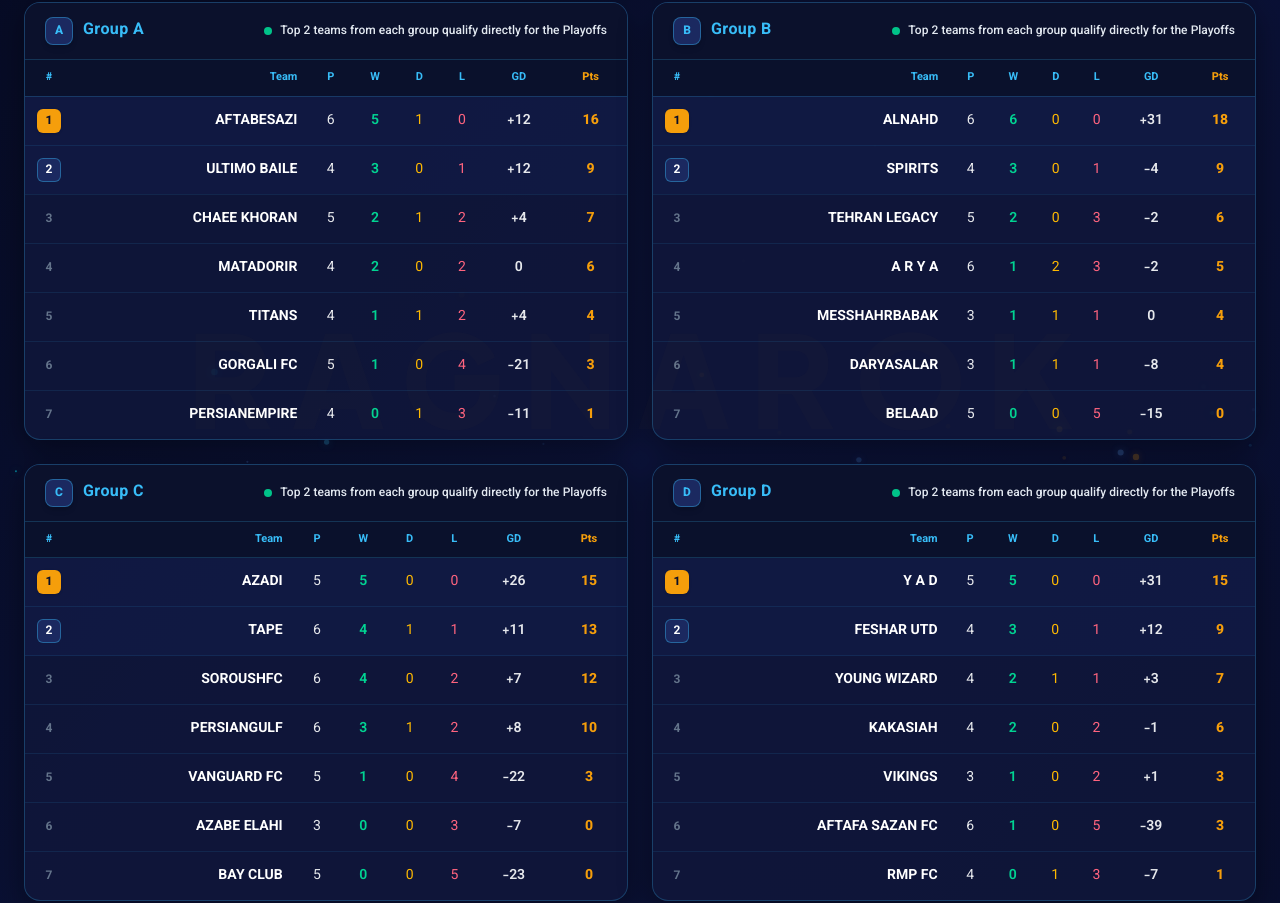
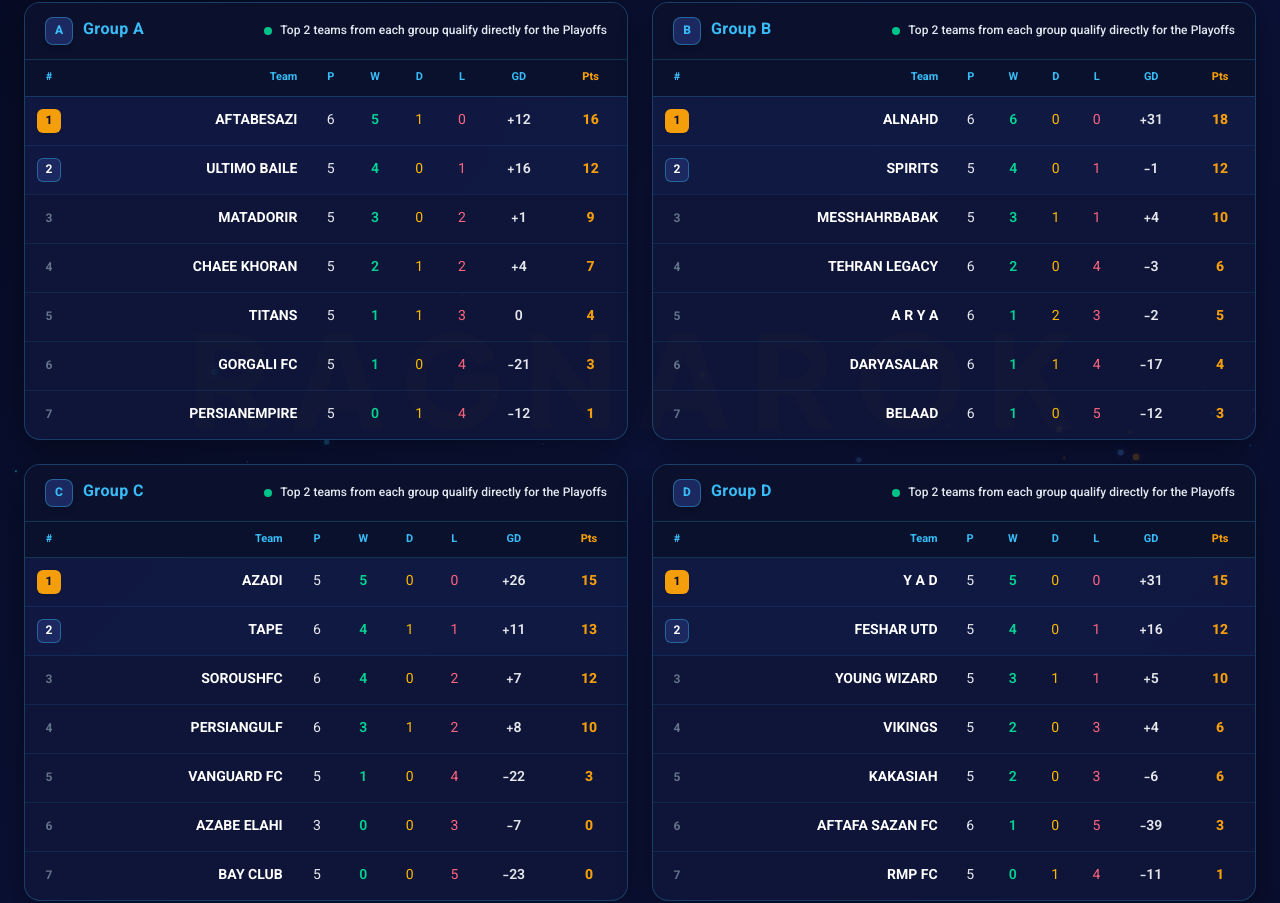
Before and after one commit to amira132ac-svg/TMProClubss, a React (Vite) app: page / in a window 1280 px wide. Shown: the part 311-1214 px from the top of the page. Built offline with nearby package versions, Linux system fonts and the light colour scheme.

Commit message:
fix: update round 7 match results
Update scores and statuses for completed matches in group A and B.

```diff
--- a/src/data/initialData.ts
+++ b/src/data/initialData.ts
@@ -705,31 +705,31 @@ export const initialMatches: Match[] = [
     id: 'm-up-a-3',
     group: 'A',
     round: 7,
-    homeTeamId: 'team-a1',
-    awayTeamId: 'team-a4',
-    homeTeamName: 'PERSIANEMPIRE',
-    awayTeamName: 'MATADORIR',
-    homeScore: null,
-    awayScore: null,
-    status: 'upcoming',
+    homeTeamId: 'team-a4',
+    awayTeamId: 'team-a1',
+    homeTeamName: 'MATADORIR',
+    awayTeamName: 'PERSIANEMPIRE',
+    homeScore: 5,
+    awayScore: 4,
+    status: 'finished',
     date: 'Wednesday',
     day: 'Wednesday',
-    time: '11:30'
+    time: 'FT'
   },
   {
     id: 'm-up-a-4',
     group: 'A',
     round: 7,
-    homeTeamId: 'team-a7',
-    awayTeamId: 'team-a6',
-    homeTeamName: 'TITANS',
-    awayTeamName: 'ULTIMO BAILE',
-    homeScore: null,
-    awayScore: null,
-    status: 'upcoming',
+    homeTeamId: 'team-a6',
+    awayTeamId: 'team-a7',
+    homeTeamName: 'ULTIMO BAILE',
+    awayTeamName: 'TITANS',
+    homeScore: 4,
+    awayScore: 0,
+    status: 'finished',
     date: 'Wednesday',
     day: 'Wednesday',
-    time: '12:00'
+    time: 'FT'
   },
 
   // GROUP B MATCHES
@@ -982,12 +982,12 @@ export const initialMatches: Match[] = [
     awayTeamId: 'team-b1',
     homeTeamName: 'TEHRAN LEGACY',
     awayTeamName: 'MESSHAHRBABAK',
-    homeScore: null,
-    awayScore: null,
-    status: 'upcoming',
+    homeScore: 0,
+    awayScore: 1,
+    status: 'finished',
     date: 'Wednesday',
     day: 'Wednesday',
-    time: '10:30'
+    time: 'FT'
   },
   {
     id: 'm-up-b-4',
@@ -997,12 +997,12 @@ export const initialMatches: Match[] = [
     awayTeamId: 'team-b4',
     homeTeamName: 'MESSHAHRBABAK',
     awayTeamName: 'DARYASALAR',
-    homeScore: null,
-    awayScore: null,
-    status: 'upcoming',
+    homeScore: 3,
+    awayScore: 0,
+    status: 'finished',
     date: 'Wednesday',
     day: 'Wednesday',
-    time: '11:00'
+    time: 'FT'
   },
   {
     id: 'm-up-b-5',
@@ -1012,12 +1012,42 @@ export const initialMatches: Match[] = [
     awayTeamId: 'team-b2',
     homeTeamName: 'DARYASALAR',
     awayTeamName: 'SPIRITS',
+    homeScore: 0,
+    awayScore: 3,
+    status: 'finished',
+    date: 'Wednesday',
+    day: 'Wednesday',
+    time: 'FT'
+  },
+  {
+    id: 'm-up-b-7',
+    group: 'B',
+    round: 7,
+    homeTeamId: 'team-b7',
+    awayTeamId: 'team-b4',
+    homeTeamName: 'BELAAD',
+    awayTeamName: 'DARYASALAR',
+    homeScore: 3,
+    awayScore: 0,
+    status: 'finished',
+    date: 'Wednesday',
+    day: 'Wednesday',
+    time: 'FT'
+  },
+  {
+    id: 'm-up-b-8',
+    group: 'B',
+    round: 7,
+    homeTeamId: 'team-b1',
+    awayTeamId: 'team-b2',
+    homeTeamName: 'MESSHAHRBABAK',
+    awayTeamName: 'SPIRITS',
     homeScore: null,
     awayScore: null,
     status: 'upcoming',
-    date: 'Wednesday',
-    day: 'Wednesday',
-    time: '11:30'
+    date: 'Friday',
+    day: 'Friday',
+    time: '10:10'
   },
 
   // GROUP C MATCHES
@@ -1524,16 +1554,46 @@ export const initialMatches: Match[] = [
     id: 'm-up-d-1',
     group: 'D',
     round: 6,
-    homeTeamId: 'team-d4',
-    awayTeamId: 'team-d2',
-    homeTeamName: 'VIKINGS',
-    awayTeamName: 'YOUNG WIZARD',
-    homeScore: null,
-    awayScore: null,
-    status: 'upcoming',
+    homeTeamId: 'team-d2',
+    awayTeamId: 'team-d4',
+    homeTeamName: 'YOUNG WIZARD',
+    awayTeamName: 'VIKINGS',
+    homeScore: 3,
+    awayScore: 1,
+    status: 'finished',
     date: 'Wednesday',
     day: 'Wednesday',
-    time: '12:00'
+    time: 'FT'
+  },
+  {
+    id: 'm-up-d-2',
+    group: 'D',
+    round: 6,
+    homeTeamId: 'team-d4',
+    awayTeamId: 'team-d1',
+    homeTeamName: 'VIKINGS',
+    awayTeamName: 'KAKASIAH',
+    homeScore: 8,
+    awayScore: 3,
+    status: 'finished',
+    date: 'Wednesday',
+    day: 'Wednesday',
+    time: 'FT'
+  },
+  {
+    id: 'm-up-d-3',
+    group: 'D',
+    round: 6,
+    homeTeamId: 'team-d6',
+    awayTeamId: 'team-d7',
+    homeTeamName: 'FESHAR UTD',
+    awayTeamName: 'RMP FC',
+    homeScore: 5,
+    awayScore: 1,
+    status: 'finished',
+    date: 'Wednesday',
+    day: 'Wednesday',
+    time: 'FT'
   }
 ];
 
@@ -1559,6 +1619,16 @@ export const initialTopScorers: Player[] = [
     avatar: '⚽'
   },
   {
+    id: 'p-sourosh-1',
+    name: 'bb radin',
+    teamId: 'team-c3',
+    teamName: 'Sourosh fc / TehranLegacy',
+    goals: 8,
+    assists: 2,
+    matchesPlayed: 4,
+    avatar: '⭐'
+  },
+  {
     id: 'p-feshar-1',
     name: 'Zix9',
     teamId: 'team-d6',
@@ -1599,6 +1669,16 @@ export const initialTopScorers: Player[] = [
     avatar: '🌟'
   },
   {
+    id: 'p-kaka-moos',
+    name: 'Moosazadeh / MOOSAZADEH',
+    teamId: 'team-a6',
+    teamName: 'kakasiah',
+    goals: 5,
+    assists: 3,
+    matchesPlayed: 4,
+    avatar: '🎯'
+  },
+  {
     id: 'p-titans-2',
     name: 'Farhan / Farahan',
     teamId: 'team-a7',
@@ -1619,6 +1699,26 @@ export const initialTopScorers: Player[] = [
     avatar: '⚡'
   },
   {
+    id: 'p-chaee-1',
+    name: 'Kiarash',
+    teamId: 'team-a5',
+    teamName: 'chaeekhoran',
+    goals: 4,
+    assists: 4,
+    matchesPlayed: 4,
+    avatar: '🍵'
+  },
+  {
+    id: 'p-chaee-sab',
+    name: 'Sabeti / Sabetii',
+    teamId: 'team-a5',
+    teamName: 'chaeekhoran',
+    goals: 4,
+    assists: 2,
+    matchesPlayed: 4,
+    avatar: '⚽'
+  },
+  {
     id: 'p-baile-1',
     name: 'Mz',
     teamId: 'team-c3',
@@ -1639,16 +1739,6 @@ export const initialTopScorers: Player[] = [
     avatar: '🎯'
   },
   {
-    id: 'p-chaee-1',
-    name: 'Kiarash',
-    teamId: 'team-a5',
-    teamName: 'chaeekhoran',
-    goals: 4,
-    assists: 3,
-    matchesPlayed: 4,
-    avatar: '🍵'
-  },
-  {
     id: 'p-yad-2',
     name: 'Mikh',
     teamId: 'team-d5',
@@ -1684,7 +1774,7 @@ export const initialTopScorers: Player[] = [
     teamId: 'team-a3',
     teamName: 'Aftabesazi',
     goals: 4,
-    assists: 1,
+    assists: 4,
     matchesPlayed: 4,
     avatar: '🎯'
   },
@@ -1702,6 +1792,26 @@ export const initialTopScorers: Player[] = [
 
 export const initialTopAssists: Player[] = [
   {
+    id: 'p-kaka-zare',
+    name: 'Zare',
+    teamId: 'team-a6',
+    teamName: 'kakasiah',
+    goals: 3,
+    assists: 4,
+    matchesPlayed: 4,
+    avatar: '⚡'
+  },
+  {
+    id: 'p-chaee-1',
+    name: 'Kiarash',
+    teamId: 'team-a5',
+    teamName: 'chaeekhoran',
+    goals: 4,
+    assists: 4,
+    matchesPlayed: 4,
+    avatar: '🍵'
+  },
+  {
     id: 'p-yw-2',
     name: 'GORCC',
     teamId: 'team-d2',
@@ -1752,6 +1862,16 @@ export const initialTopAssists: Player[] = [
     avatar: '🔥'
   },
   {
+    id: 'p-aft-2',
+    name: 'Matiniam / Matiniam27',
+    teamId: 'team-a3',
+    teamName: 'Aftabesazi',
+    goals: 4,
+    assists: 4,
+    matchesPlayed: 4,
+    avatar: '🎯'
+  },
+  {
     id: 'p-baile-2',
     name: '26 ta',
     teamId: 'team-c3',
@@ -1812,16 +1932,6 @@ export const initialTopAssists: Player[] = [
     avatar: '💪'
   },
   {
-    id: 'p-chaee-1',
-    name: 'Kiarash',
-    teamId: 'team-a5',
-    teamName: 'chaeekhoran',
-    goals: 4,
-    assists: 3,
-    matchesPlayed: 4,
-    avatar: '🍵'
-  },
-  {
     id: 'p-yad-4',
     name: 'beny / Beny',
     teamId: 'team-d5',
@@ -1882,16 +1992,6 @@ export const initialTopAssists: Player[] = [
     avatar: '🛡️'
   },
   {
-    id: 'p-ds-1',
-    name: 'Matiniam',
-    teamId: 'team-b4',
-    teamName: 'darya salar fc',
-    goals: 1,
-    assists: 3,
-    matchesPlayed: 3,
-    avatar: '🎩'
-  },
-  {
     id: 'p-msh-1',
     name: 'babakop1',
     teamId: 'team-b1',
@@ -1930,6 +2030,16 @@ export const initialTopAssists: Player[] = [
     assists: 3,
     matchesPlayed: 3,
     avatar: '🪄'
+  },
+  {
+    id: 'p-kaka-moos',
+    name: 'MOOSAZADEH / Moosazadeh',
+    teamId: 'team-a6',
+    teamName: 'kakasiah',
+    goals: 5,
+    assists: 3,
+    matchesPlayed: 4,
+    avatar: '🎯'
   }
 ];
 
@@ -1950,39 +2060,41 @@ export interface TeamStatsSummary {
 
 export const initialTeamPlayerStats: TeamStatsSummary[] = [
   {
-    teamName: 'A Z A D I',
-    farsiName: 'آزادی',
-    goals: 16,
+    teamName: 'Aftabe sazi',
+    farsiName: 'آفتاب‌سازی',
+    goals: 21,
     assists: 16,
-    totalPoints: 32,
-    players: [
-      { name: 'Ehsan raeisi / Ehsan', goals: 8, assists: 3 },
-      { name: 'Rabbit XCII / Rabbit', goals: 6, assists: 3 },
-      { name: 'X-MORTEZA', goals: 4, assists: 4 },
-      { name: 'MRF76615 / Mrf', goals: 1, assists: 3 },
-      { name: 'Omid', goals: 0, assists: 4 }
-    ]
-  },
-  {
-    teamName: 'Aftabesazi / Aftafa',
-    farsiName: 'آفتابسازی / آفتابه',
-    goals: 17,
-    assists: 12,
-    totalPoints: 29,
+    totalPoints: 37,
     players: [
       { name: 'Ardalan', goals: 5, assists: 2 },
-      { name: 'Matiniam / Matiniam27', goals: 4, assists: 1 },
+      { name: 'Matiniam27', goals: 4, assists: 2 },
+      { name: 'parsaxbio', goals: 3, assists: 0 },
       { name: 'Alireza.dr', goals: 2, assists: 3 },
+      { name: 'Bisc1t', goals: 1, assists: 1 },
+      { name: 'Ashkan', goals: 1, assists: 1 },
+      { name: 'Nazario', goals: 1, assists: 1 },
       { name: 'Ariandan', goals: 0, assists: 3 },
       { name: 'Rashford', goals: 1, assists: 1 },
       { name: 'Armanx95', goals: 1, assists: 0 },
       { name: 'Badr', goals: 1, assists: 0 },
       { name: 'Sedghi', goals: 1, assists: 0 },
       { name: 'Hosi', goals: 1, assists: 0 },
-      { name: 'Nazario', goals: 1, assists: 0 },
-      { name: 'Javan', goals: 0, assists: 1 },
       { name: 'Mobin', goals: 0, assists: 1 },
       { name: 'KAKA', goals: 0, assists: 1 }
+    ]
+  },
+  {
+    teamName: 'A Z A D I',
+    farsiName: 'آزادی',
+    goals: 16,
+    assists: 16,
+    totalPoints: 32,
+    players: [
+      { name: 'Ehsan raeisi / Ehsan', goals: 8, assists: 3 },
+      { name: 'Rabbit XCII / Rabbit', goals: 6, assists: 3 },
+      { name: 'X-MORTEZA', goals: 4, assists: 4 },
+      { name: 'MRF76615 / Mrf', goals: 1, assists: 3 },
+      { name: 'Omid', goals: 0, assists: 4 }
     ]
   },
   {
@@ -2020,7 +2132,38 @@ export const initialTeamPlayerStats: TeamStatsSummary[] = [
     ]
   },
   {
-    teamName: 'feshar united',
+    teamName: 'Kalasiah / kakasiah',
+    farsiName: 'کاکاسیاه',
+    goals: 12,
+    assists: 11,
+    totalPoints: 23,
+    players: [
+      { name: 'Moosazadeh / MOOSAZADEH', goals: 5, assists: 3 },
+      { name: 'Zare', goals: 3, assists: 4 },
+      { name: 'Malmir', goals: 2, assists: 2 },
+      { name: 'Andrade', goals: 1, assists: 1 },
+      { name: '26adad', goals: 1, assists: 0 },
+      { name: 'Derevenko', goals: 0, assists: 1 }
+    ]
+  },
+  {
+    teamName: 'titans / Titans',
+    farsiName: 'تایتانز',
+    goals: 14,
+    assists: 7,
+    totalPoints: 21,
+    players: [
+      { name: 'ZIGILINHO / Zigilinio', goals: 6, assists: 2 },
+      { name: 'Farhan / Farahan', goals: 5, assists: 2 },
+      { name: 'Reverse', goals: 1, assists: 2 },
+      { name: 'Aboldeylam', goals: 1, assists: 1 },
+      { name: 'Toxic', goals: 1, assists: 0 },
+      { name: 'Farzad', goals: 1, assists: 0 },
+      { name: 'Hashemi', goals: 0, assists: 1 }
+    ]
+  },
+  {
+    teamName: 'feshar united / Feshar UTD',
     farsiName: 'فشار یونایتد',
     goals: 11,
     assists: 10,
@@ -2037,19 +2180,18 @@ export const initialTeamPlayerStats: TeamStatsSummary[] = [
     ]
   },
   {
-    teamName: 'titans / Titans',
-    farsiName: 'تایتانز',
-    goals: 14,
-    assists: 7,
+    teamName: 'chaeekhoran / Chaee Khoran',
+    farsiName: 'چای خوران',
+    goals: 11,
+    assists: 10,
     totalPoints: 21,
     players: [
-      { name: 'ZIGILINHO / Zigilinio', goals: 6, assists: 2 },
-      { name: 'Farhan / Farahan', goals: 5, assists: 2 },
-      { name: 'Reverse', goals: 1, assists: 2 },
-      { name: 'Aboldeylam', goals: 1, assists: 1 },
-      { name: 'Toxic', goals: 1, assists: 0 },
-      { name: 'Farzad', goals: 1, assists: 0 },
-      { name: 'Hashemi', goals: 0, assists: 1 }
+      { name: 'Kiarash', goals: 4, assists: 4 },
+      { name: 'Sabeti / Sabetii', goals: 4, assists: 2 },
+      { name: 'Catalan', goals: 2, assists: 0 },
+      { name: 'KONDAR', goals: 1, assists: 0 },
+      { name: 'ALIREZA', goals: 0, assists: 3 },
+      { name: 'Mehdi', goals: 0, assists: 1 }
     ]
   },
   {
@@ -2085,6 +2227,21 @@ export const initialTeamPlayerStats: TeamStatsSummary[] = [
     ]
   },
   {
+    teamName: 'Sourosh fc / Soroush',
+    farsiName: 'سروش اف‌سی',
+    goals: 12,
+    assists: 6,
+    totalPoints: 18,
+    players: [
+      { name: 'bb radin', goals: 7, assists: 2 },
+      { name: 'Pogba / pogba', goals: 1, assists: 1 },
+      { name: 'parsa', goals: 1, assists: 0 },
+      { name: 'Gheysari', goals: 1, assists: 2 },
+      { name: 'Armin', goals: 1, assists: 0 },
+      { name: '1stArshia', goals: 1, assists: 1 }
+    ]
+  },
+  {
     teamName: 'viking',
     farsiName: 'وایکینگز',
     goals: 8,
@@ -2099,33 +2256,33 @@ export const initialTeamPlayerStats: TeamStatsSummary[] = [
     ]
   },
   {
-    teamName: 'chaeekhoran',
-    farsiName: 'چای خوران',
-    goals: 10,
-    assists: 9,
-    totalPoints: 19,
-    players: [
-      { name: 'Kiarash', goals: 4, assists: 3 },
-      { name: 'Sabeti / Sabetii', goals: 3, assists: 2 },
-      { name: 'Catalan', goals: 2, assists: 0 },
-      { name: 'KONDAR', goals: 1, assists: 0 },
-      { name: 'ALIREZA', goals: 0, assists: 3 },
-      { name: 'Mehdi', goals: 0, assists: 1 }
-    ]
-  },
-  {
-    teamName: 'Sourosh fc / Soroush',
-    farsiName: 'سروش اف‌سی',
-    goals: 8,
-    assists: 6,
-    totalPoints: 14,
-    players: [
-      { name: 'bb radin', goals: 3, assists: 2 },
-      { name: 'Pogba / pogba', goals: 1, assists: 1 },
-      { name: 'parsa', goals: 1, assists: 0 },
-      { name: 'Gheysari', goals: 1, assists: 2 },
-      { name: 'Armin', goals: 1, assists: 0 },
-      { name: '1stArshia', goals: 1, assists: 1 }
+    teamName: 'TehranLegacy / Tehran legacy',
+    farsiName: 'تهران لگاسی',
+    goals: 6,
+    assists: 5,
+    totalPoints: 11,
+    players: [
+      { name: 'bb radin', goals: 2, assists: 0 },
+      { name: 'Mazi0611 / mazi', goals: 2, assists: 2 },
+      { name: 'Re3gal weller', goals: 1, assists: 0 },
+      { name: 'AHNZ88', goals: 1, assists: 0 },
+      { name: 'Arshia', goals: 0, assists: 2 },
+      { name: 'Artin', goals: 0, assists: 1 }
+    ]
+  },
+  {
+    teamName: 'Baile',
+    farsiName: 'اولتیمو بایله',
+    goals: 6,
+    assists: 5,
+    totalPoints: 11,
+    players: [
+      { name: 'Mz', goals: 4, assists: 0 },
+      { name: 'Harding', goals: 1, assists: 0 },
+      { name: 'masoud', goals: 1, assists: 0 },
+      { name: '26 ta', goals: 0, assists: 3 },
+      { name: 'AM6', goals: 0, assists: 1 },
+      { name: 'DYD', goals: 0, assists: 1 }
     ]
   },
   {
@@ -2144,19 +2301,6 @@ export const initialTeamPlayerStats: TeamStatsSummary[] = [
     ]
   },
   {
-    teamName: 'Kalasiah / Kakasiah',
-    farsiName: 'کاکا سیاه',
-    goals: 3,
-    assists: 3,
-    totalPoints: 6,
-    players: [
-      { name: 'Zare', goals: 2, assists: 0 },
-      { name: 'Malmir', goals: 1, assists: 0 },
-      { name: 'MOOSAZADEH', goals: 0, assists: 2 },
-      { name: 'Derevenko', goals: 0, assists: 1 }
-    ]
-  },
-  {
     teamName: 'Spirirts / Spirits',
     farsiName: 'اسپیریتس',
     goals: 4,
@@ -2199,15 +2343,16 @@ export const initialTeamPlayerStats: TeamStatsSummary[] = [
     ]
   },
   {
-    teamName: 'TehranLegacy',
-    farsiName: 'تهران لگاسی',
+    teamName: 'matadorir',
+    farsiName: 'ماتادور',
     goals: 2,
     assists: 2,
     totalPoints: 4,
     players: [
-      { name: 'bb radin', goals: 1, assists: 0 },
-      { name: 'Mazi0611 / mazi', goals: 1, assists: 1 },
-      { name: 'Artin', goals: 0, assists: 1 }
+      { name: 'Matador', goals: 1, assists: 0 },
+      { name: 'Parham', goals: 1, assists: 0 },
+      { name: 'Naghib', goals: 0, assists: 1 },
+      { name: 'ZZZ', goals: 0, assists: 1 }
     ]
   },
   {
@@ -2223,18 +2368,36 @@ export const initialTeamPlayerStats: TeamStatsSummary[] = [
     ]
   },
   {
-    teamName: 'Baile',
-    farsiName: 'اولتیمو بایله',
-    goals: 6,
-    assists: 5,
-    totalPoints: 11,
-    players: [
-      { name: 'Mz', goals: 4, assists: 0 },
-      { name: 'Harding', goals: 1, assists: 0 },
-      { name: 'masoud', goals: 1, assists: 0 },
-      { name: '26 ta', goals: 0, assists: 3 },
-      { name: 'AM6', goals: 0, assists: 1 },
-      { name: 'DYD', goals: 0, assists: 1 }
+    teamName: 'Aftafa Sazan fc',
+    farsiName: 'آفتابه سازان اف‌سی',
+    goals: 1,
+    assists: 1,
+    totalPoints: 2,
+    players: [
+      { name: 'Javan', goals: 1, assists: 0 },
+      { name: 'felt4em', goals: 0, assists: 1 }
+    ]
+  },
+  {
+    teamName: 'G R A V I T Y',
+    farsiName: 'گراویتی',
+    goals: 1,
+    assists: 1,
+    totalPoints: 2,
+    players: [
+      { name: 'ASAp', goals: 1, assists: 0 },
+      { name: 'Bellingham', goals: 0, assists: 1 }
+    ]
+  },
+  {
+    teamName: 'pars legion',
+    farsiName: 'پارس لژیون',
+    goals: 1,
+    assists: 1,
+    totalPoints: 2,
+    players: [
+      { name: 'Ali n3c0tin', goals: 1, assists: 0 },
+      { name: 'mmd', goals: 0, assists: 1 }
     ]
   },
   {
@@ -2257,19 +2420,6 @@ export const initialTeamPlayerStats: TeamStatsSummary[] = [
     players: [
       { name: 'Ronaldo', goals: 1, assists: 0 },
       { name: 'Pl', goals: 1, assists: 0 }
-    ]
-  },
-  {
-    teamName: 'matadorir',
-    farsiName: 'ماتادور',
-    goals: 2,
-    assists: 2,
-    totalPoints: 4,
-    players: [
-      { name: 'Matador', goals: 1, assists: 0 },
-      { name: 'Parham', goals: 1, assists: 0 },
-      { name: 'Naghib', goals: 0, assists: 1 },
-      { name: 'ZZZ', goals: 0, assists: 1 }
     ]
   },
   {
```
